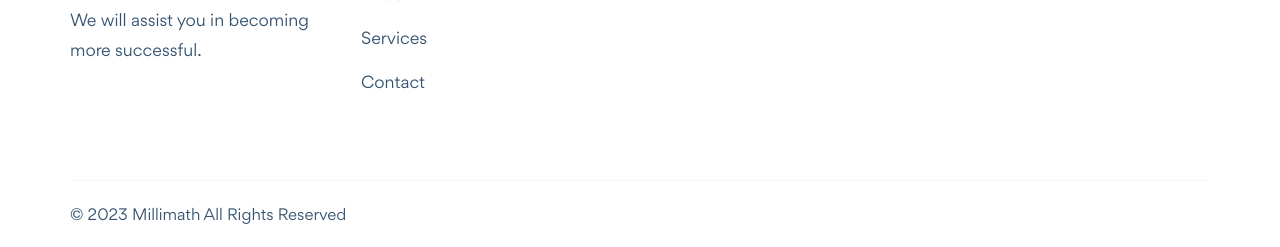
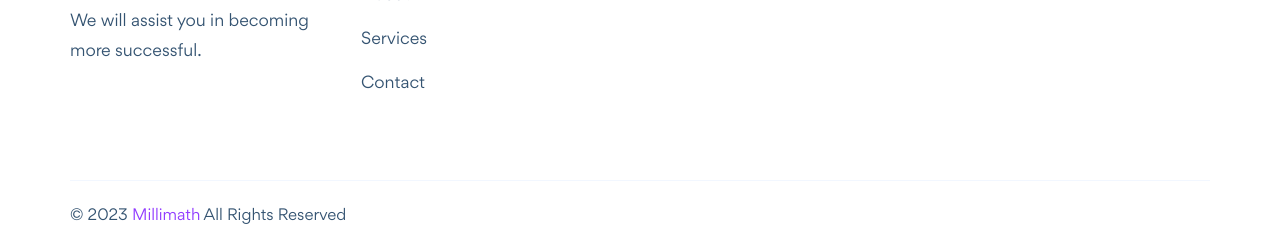
Before and after one commit to KarthikKarhem/millimath, a plain HTML site: page about-us.html in a window 1280 px wide. Shown: the part 3106-3353 px from the top of the page. Drawn offline with nearby package versions, Linux system fonts and the light colour scheme; files that its build step writes are made by us from their sources; animation ran at ten frames a second; files whose address does not match are found by name.

Commit message:
Update about-us.html

```diff
--- a/about-us.html
+++ b/about-us.html
@@ -343,7 +343,7 @@
 									<li><a href="faq.html">FAQ</a></li>
 									<li><a href="contact-us.html">Contact Us</a></li>
 								</ul> -->
-								<p class="copyright text-center order-lg-0 pb-15">© 2023 <a href="index.html">Millimath</a> All Rights Reserved</p>
+								<p class="copyright text-center order-lg-0 pb-15">© 2023 <a href="index.html" style="color:rgb(145,59,255);><b>Millimath</b></a> All Rights Reserved</p>
 							</div>
 						</div>
 					</div> <!-- /.inner-wrapper -->
```
